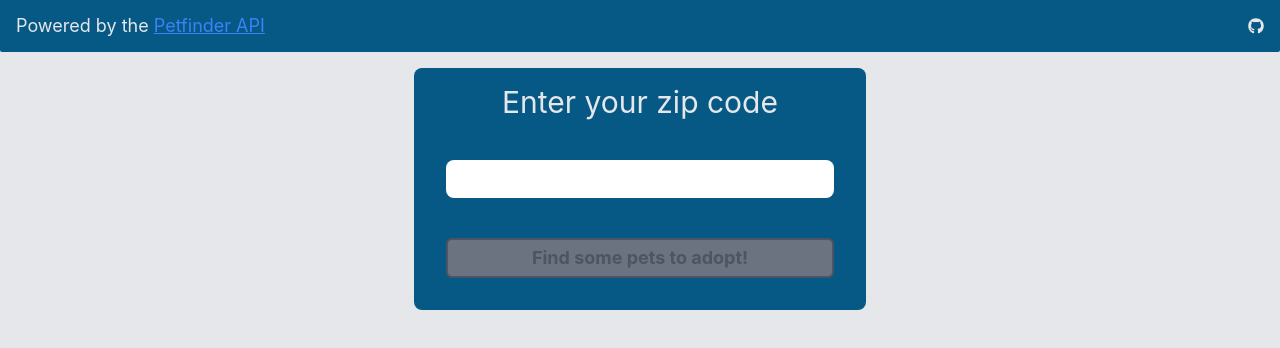
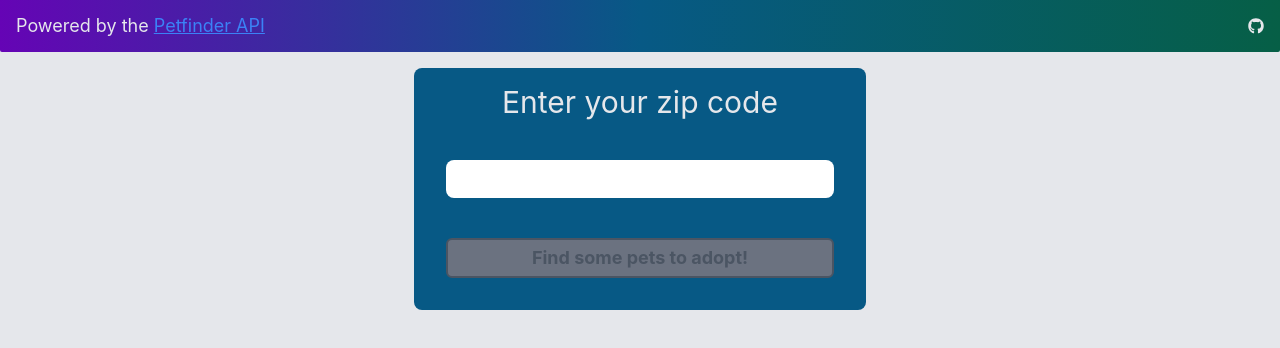
Before and after one commit to willwill96/petfinder-api-apps, a Next.js app in the folder webapps/dog-search/: page / in a window 1280 px wide. Shown: the top 348 px of the page. Built offline with nearby package versions, Linux system fonts and the light colour scheme.

Commit message:
color updates

```diff
--- a/webapps/dog-search/components/Header/Header.module.css
+++ b/webapps/dog-search/components/Header/Header.module.css
@@ -2,7 +2,7 @@
     /* Flex */
     @apply @flex @justify-center @items-center;
     /* Colors */
-    @apply @bg-sky-800;
+    @apply @bg-gradient-to-r @from-[#6504B5] @via-sky-800 @to-emerald-800;
     /* Sizing */
     @apply @w-full @max-w-full @h-12 lg:@h-14;
     /* Spacing */
--- a/webapps/dog-search/components/Tooltip/Tooltip.module.css
+++ b/webapps/dog-search/components/Tooltip/Tooltip.module.css
@@ -3,7 +3,7 @@
 }
 .tooltip:hover:before {
     content: attr(data-title);
-    @apply @bg-emerald-800 ;
+    @apply @bg-sky-800 ;
     /* Sizing/Spacing */
     max-width: 220px;
     @apply @py-1 @px-2;
```
